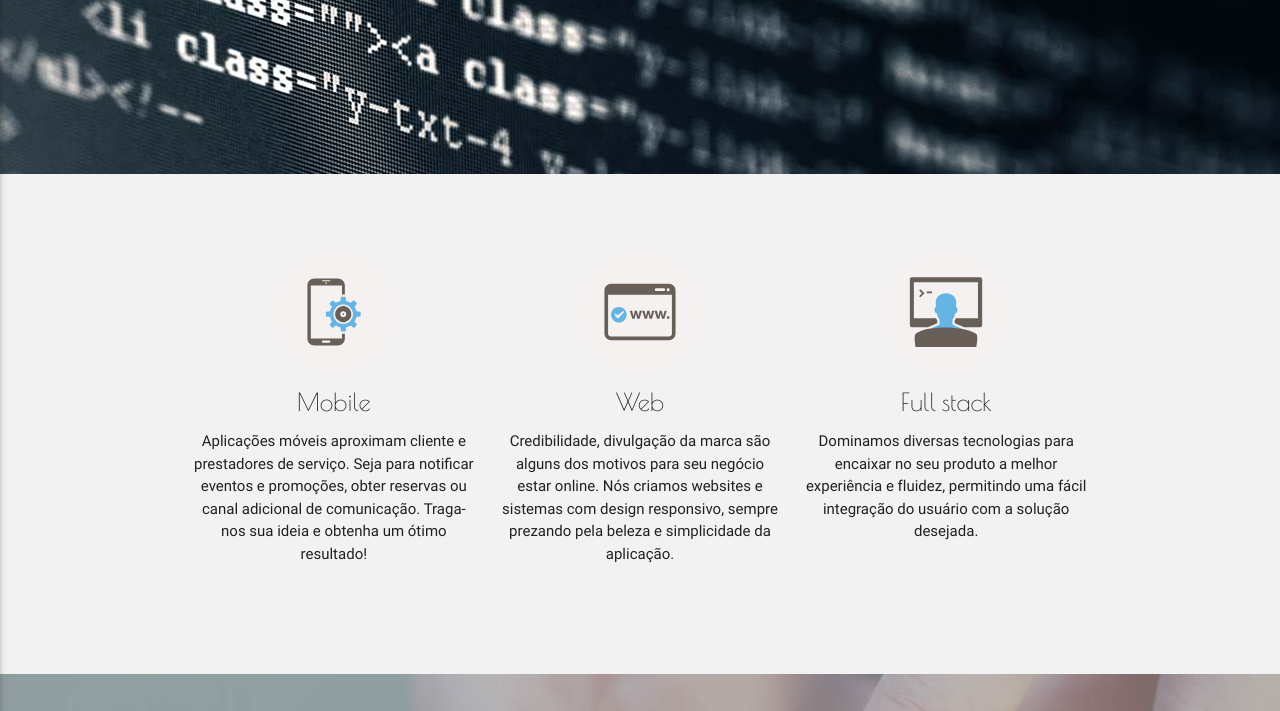
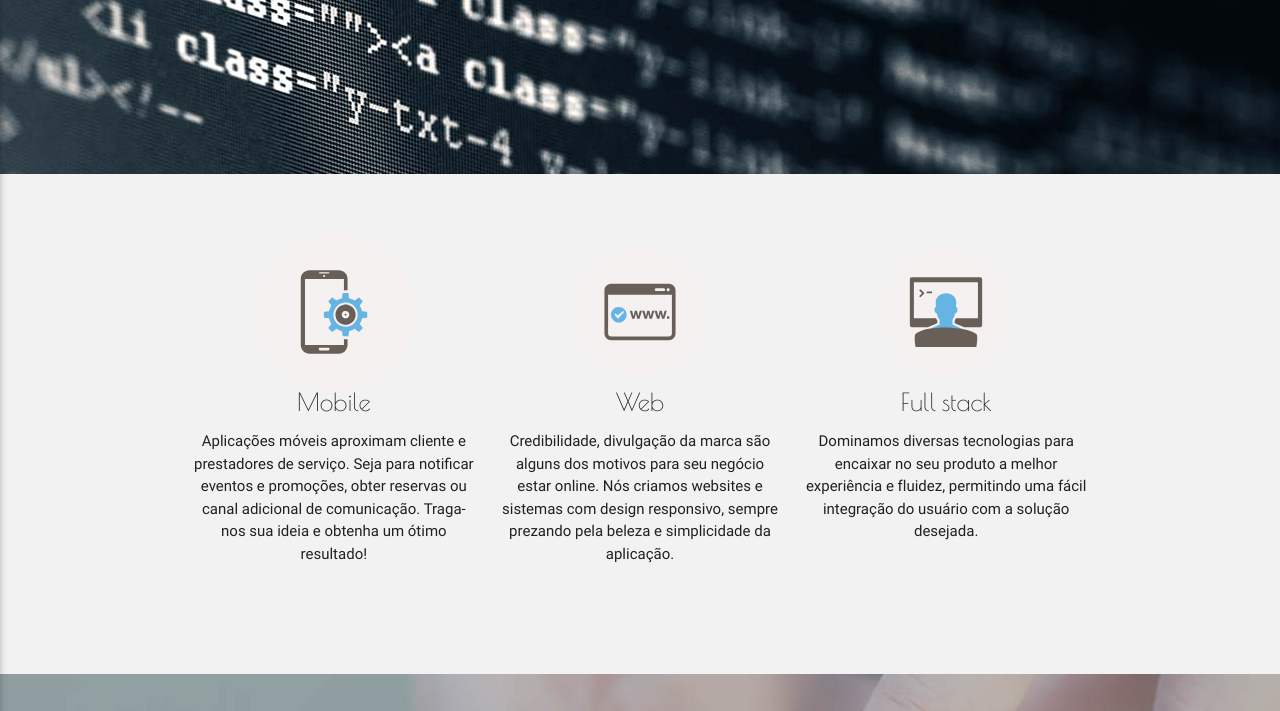
Before and after one commit to sisout/sisout.github.io, a plain HTML site: page index.html in a window 1280 px wide. In both pictures the pointer is over the element 333 px from the left and 1701 px from the top of the page. Shown: the part 1390-2101 px from the top of the page. Drawn offline with nearby package versions, Linux system fonts and the light colour scheme; a web font is replaced by a local one.

Commit message:
Implementado hoverzoom nos servicos

```diff
--- a/www/css/sisout.css
+++ b/www/css/sisout.css
@@ -154,3 +154,17 @@ section {
 p {
 	text-align: justify;
 }
+
+.service-app:hover,
+.service-web:hover,
+.service-code:hover {
+	-webkit-transform: scale(1.25);
+	/* Safari and Chrome */
+	-moz-transform: scale(1.25);
+	/* Firefox */
+	-ms-transform: scale(1.25);
+	/* IE 9 */
+	-o-transform: scale(1.25);
+	/* Opera */
+	transform: scale(1.25);
+}
```
